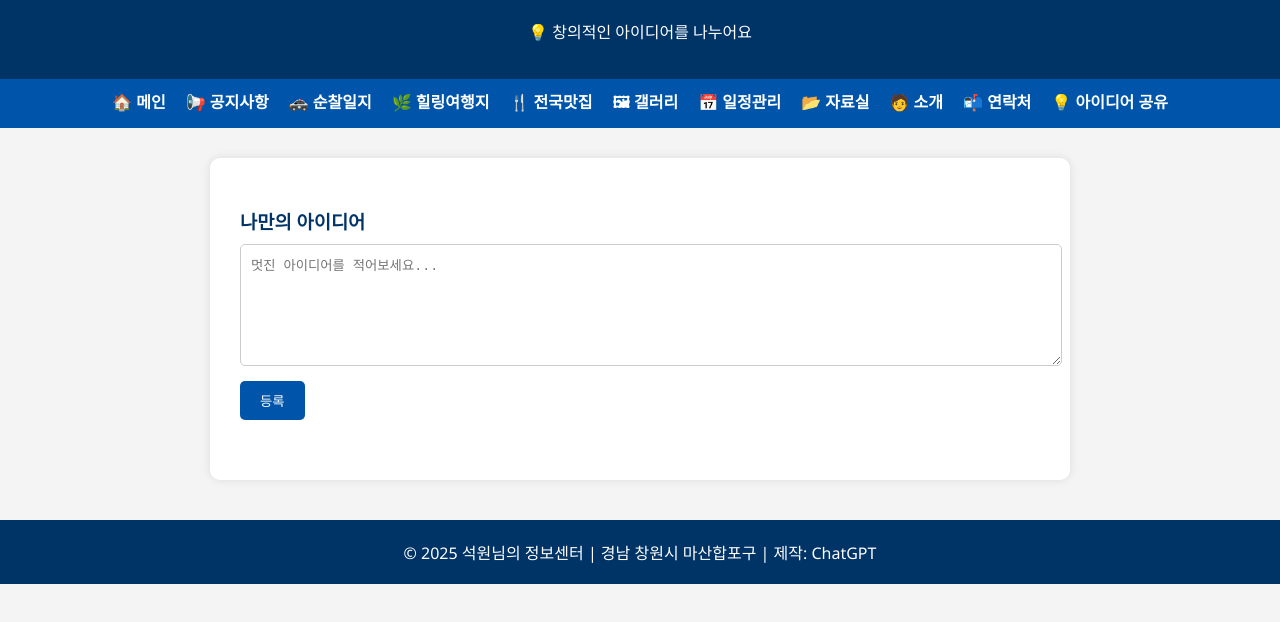
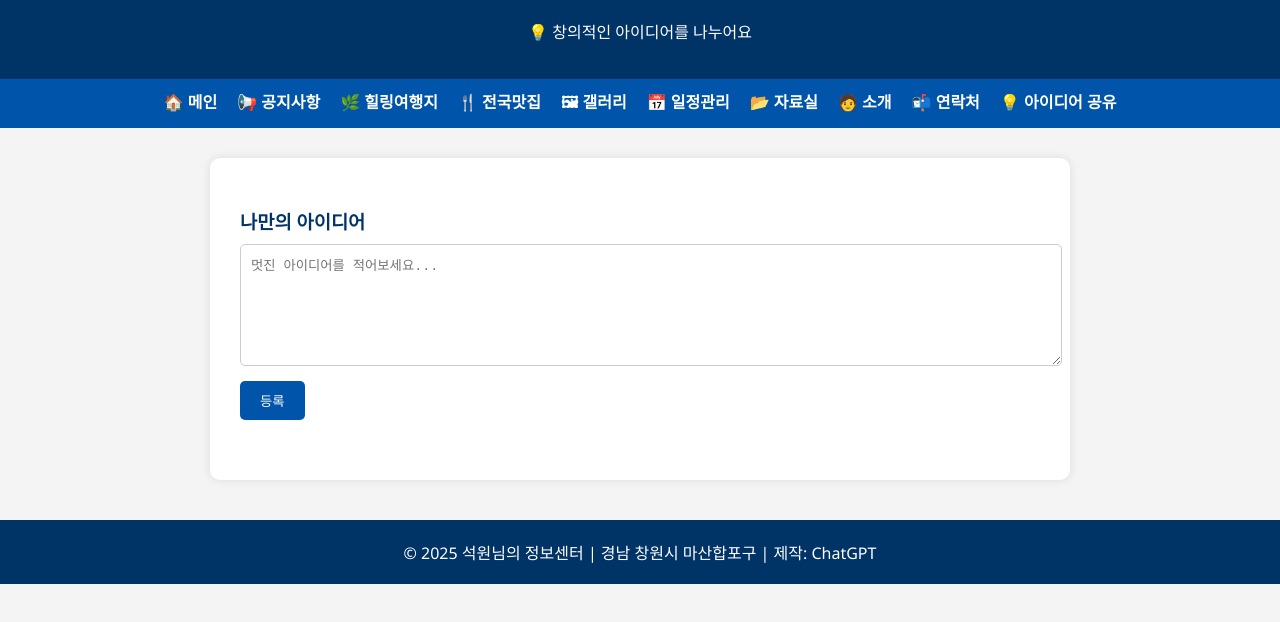
Before and after one commit to compol-112/ai-class-test, a plain HTML site: page ideas.html in a window 1280 px wide. Shown: the part 90-712 px from the top of the page. Drawn offline with Linux system fonts and the light colour scheme.

Commit message:
Update ideas.html

```diff
--- a/ideas.html
+++ b/ideas.html
@@ -81,7 +81,6 @@
   <nav>
     <a href="index.html">🏠 메인</a>
     <a href="notice1.html">📢 공지사항</a>
-    <a href="patrol1.html">🚓 순찰일지</a>
     <a href="travel1.html">🌿 힐링여행지</a>
     <a href="food1.html">🍴 전국맛집</a>
     <a href="gallery.html">🖼 갤러리</a>
```
